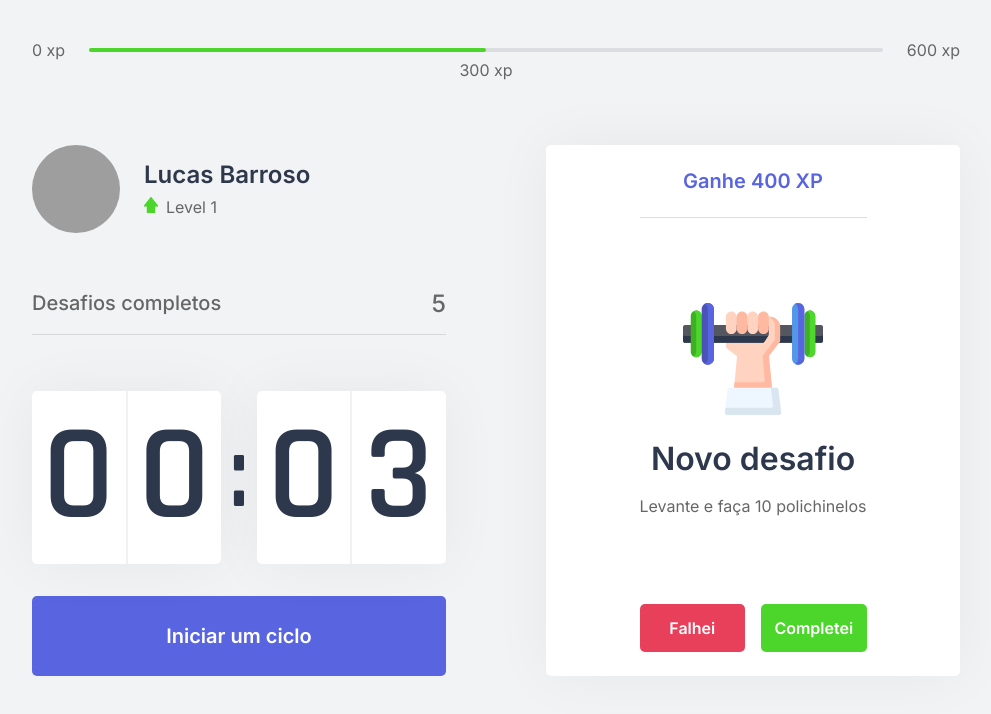
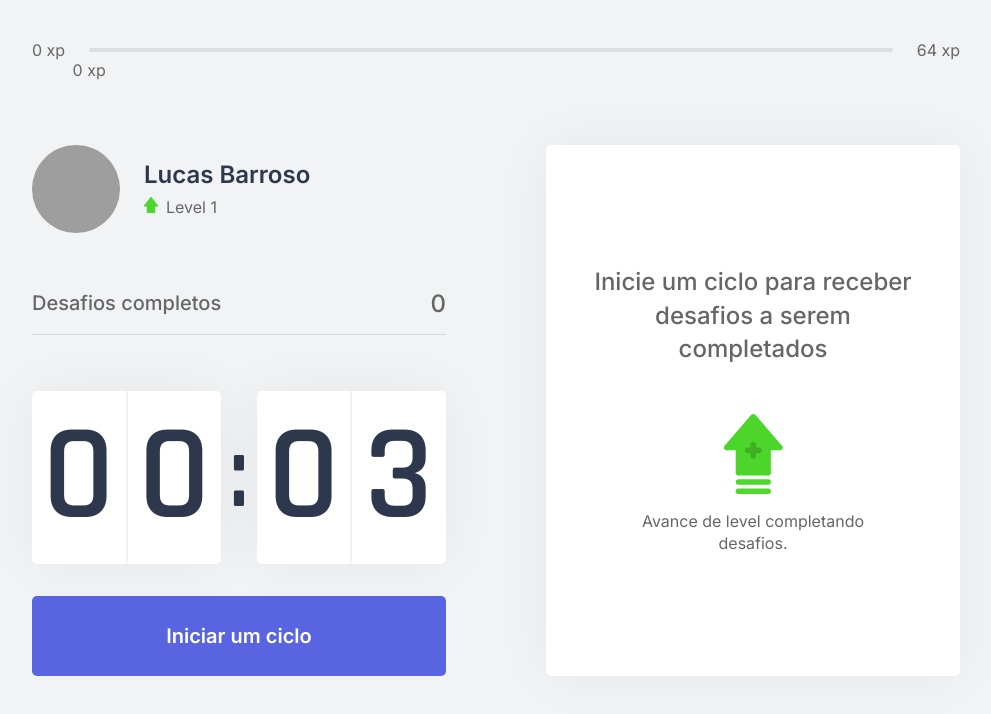
Before and after one commit to lucasbarroso23/nlw4-moveit-next, a Next.js app: page / in a window 1280 px wide. Shown: the top 714 px of the page, without its empty margins (144-1135 px from the left). Built offline with nearby package versions, Linux system fonts and the light colour scheme; grey boxes are pictures that could not be loaded.

Commit message:
using the context throughout the application

```diff
--- /dev/null
+++ b/challenges.json
@@ -0,0 +1,62 @@
+[
+    {
+      "type": "body",
+      "description": "Estique um de seus braços com a palma da mão virada para frente e puxe os dedos para cima por 10 segundos por mão.",
+      "amount": 80
+    },
+    {
+      "type": "body",
+      "description": "Estique seu braço contra o peito e puxe-o utilizando o outro braço por 10 segundos por braço.",
+      "amount": 60
+    },
+    {
+      "type": "body",
+      "description": "Puxe seu pescoço com a ajuda da mão para a direita e para a esquerda, permanecendo na posição por alguns segundos.",
+      "amount": 70
+    },
+    {
+      "type": "body",
+      "description": "Com as duas mãos na parte de trás da cabeça, leve-a para baixo, alongando a parte de trás da região.",
+      "amount": 60
+    },
+    {
+      "type": "body",
+      "description": "Cruze as pernas e desça com as mãos esticadas em direção ao chão. Repita o movimento com a outra perna na frente.",
+      "amount": 100
+    },
+    {
+      "type": "body",
+      "description": "Sentado, abra as pernas e tente encostar as palmas das mãos no chão, repita 3 vezes por 5 segundos.",
+      "amount": 80
+    },
+    {
+      "type": "body",
+      "description": "Puxe o joelho de encontro ao peito e segure, troque de perna após 10 segundos.",
+      "amount": 50
+    },
+    {
+      "type": "body",
+      "description": "Sentado, cruze uma perna e incline seu tronco à frente, troque de perna após 10 segundos.",
+      "amount": 80
+    },
+    {
+      "type": "eye",
+      "description": "Sentado, feche os olhos e cubra-os com as palmas da mão durante 2 minutos, depois abra normalmente.",
+      "amount": 90
+    },
+    {
+      "type": "eye",
+      "description": "Em algum ambiente aberto, olhe o mais longe que puder em quatro direções por 3s, mexa apenas os olhos. Repita 3 vezes.",
+      "amount": 140
+    },
+    {
+      "type": "eye",
+      "description": "Usando os polegares, massage a área abaixo das sobrancelhas em movimentos circulares por 15 segundos.",
+      "amount": 70
+    },
+    {
+      "type": "body",
+      "description": "Em pé, gire a cintura o máximo que puder para a esquerda, segure por cinco segundos. Repita para a direita.",
+      "amount": 90
+    }
+  ]
--- a/src/components/ChallengeBox.tsx
+++ b/src/components/ChallengeBox.tsx
@@ -3,22 +3,26 @@
 import styles from "../styles/components/ChallengeBox.module.css";
 
 export function ChallengeBox() {
-  const hasActiveChallenge = true;
+  const { activeChallenge, resetChallenge } = useContext(ChallengesContext);
 
   return (
     <div className={styles.challengeBoxContainer}>
-      {hasActiveChallenge ? (
+      {activeChallenge ? (
         <div className={styles.challengeActive}>
-          <header>Ganhe 400 XP</header>
+          <header>Ganhe {activeChallenge.amount} XP</header>
 
           <main>
-            <img src="icons/body.svg" alt="Body" />
+            <img src={`icons/${activeChallenge.type}.svg`} alt="Body" />
             <strong>Novo desafio</strong>
-            <p>Levante e faça 10 polichinelos</p>
+            <p>{activeChallenge.description}</p>
           </main>
 
           <footer>
-            <button type="button" className={styles.challengeFailedButton}>
+            <button
+              type="button"
+              className={styles.challengeFailedButton}
+              onClick={resetChallenge}
+            >
               Falhei
             </button>
             <button type="button" className={styles.challengeSucceededButton}>
--- a/src/components/CompletedChallanges.tsx
+++ b/src/components/CompletedChallanges.tsx
@@ -1,10 +1,14 @@
+import { useContext } from 'react';
+import { ChallengesContext } from '../contexts/ChallangesContext';
 import styles from '../styles/components/CompletedChallanges.module.css';
 
 export function CompletedChallanges() {
+  const { challengesCompleted } = useContext(ChallengesContext);
+
   return (
     <div className={styles.CompletedChallangesContainer}>
       <span>Desafios completos</span>
-      <span>5</span>
+      <span>{challengesCompleted}</span>
     </div>
   )
 }
--- a/src/components/ExperienceBar.tsx
+++ b/src/components/ExperienceBar.tsx
@@ -1,15 +1,21 @@
+import { useContext } from 'react';
+import { ChallengesContext } from '../contexts/ChallangesContext';
 import styles from '../styles/components/ExperienceBar.module.css';
 
 export function ExperienceBar() {
+  const { currentExperience, experienceToNextLevel } = useContext(ChallengesContext);
+
+  const percentToNextLevel = Math.round((currentExperience * 100) / experienceToNextLevel);
+
   return (
     <header className={styles.experienceBar}>
       <span>0 xp</span>
       <div>
-        <div style={{ width: '50%'}} />
+        <div style={{ width: `${percentToNextLevel}%`}} />
 
-        <span className={styles.currentExperience} style={{ left: '50%' }}>300 xp</span>
+        <span className={styles.currentExperience} style={{ left: `${percentToNextLevel}%` }}>{currentExperience} xp</span>
       </div>
-      <span>600 xp</span>
+      <span>{experienceToNextLevel} xp</span>
     </header>
   )
 }
--- a/src/contexts/ChallangesContext.tsx
+++ b/src/contexts/ChallangesContext.tsx
@@ -1,4 +1,11 @@
 import { Children, createContext, ReactNode, useState } from "react";
+import challenges from '../../challenges.json';
+
+interface Challenge {
+  type: 'body' | 'eye';
+  description: string;
+  amount: number;
+}
 
 interface ChallengesContextData {
   level: number;
@@ -6,6 +13,9 @@
   currentExperience: number;
   challengesCompleted: number;
   startNewChallenge: () => void;
+  activeChallenge: Challenge;
+  resetChallenge: () => void;
+  experienceToNextLevel: number;
 }
 
 interface ChallengesProviderProps {
@@ -19,12 +29,22 @@
   const [currentExperience, setCurrentExperience] = useState(0);
   const [challengesCompleted, setChallengesCompleted] = useState(0);
 
+  const [activeChallenge, setActiveChallenge] = useState(null);
+
+  const experienceToNextLevel = Math.pow((level + 1) * 4 , 2);
+
   function levelUp() {
     setLevel(level + 1);
   }
 
   function startNewChallenge() {
-    console.log("new challenge");
+    const randomChallengeIndex = Math.floor(Math.random() * challenges.length);
+    const challenge = challenges[randomChallengeIndex];
+    setActiveChallenge(challenge);
+  }
+
+  function resetChallenge() {
+    setActiveChallenge(null);
   }
 
   return (
@@ -35,6 +55,9 @@
         currentExperience,
         challengesCompleted,
         startNewChallenge,
+        activeChallenge,
+        resetChallenge,
+        experienceToNextLevel,
       }}
     >
       {children}
```
